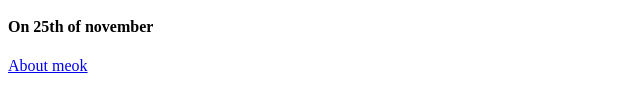
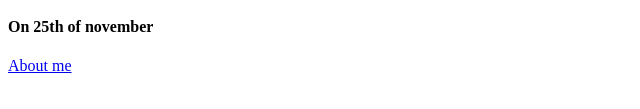
Before and after one commit to Yadavsatyam10/html-portfolio, a plain HTML site: page index.html in a window 1280 px wide. Shown: the part 285-394 px from the top of the page, 0-640 px from the left. Drawn offline with Linux system fonts and the light colour scheme.

Commit message:
Update index.html

```diff
--- a/index.html
+++ b/index.html
@@ -14,6 +14,6 @@
     <a href="./birthday.html"><h2>Birthday Invite Project</h2></a>
     <h4>It's my birthday</h4>
     <h4>On 25th of november</h4>
-    <a href="./about.html">About meok</a>
+    <a href="./about.html">About me</a>
 </body>
 </html>
```
